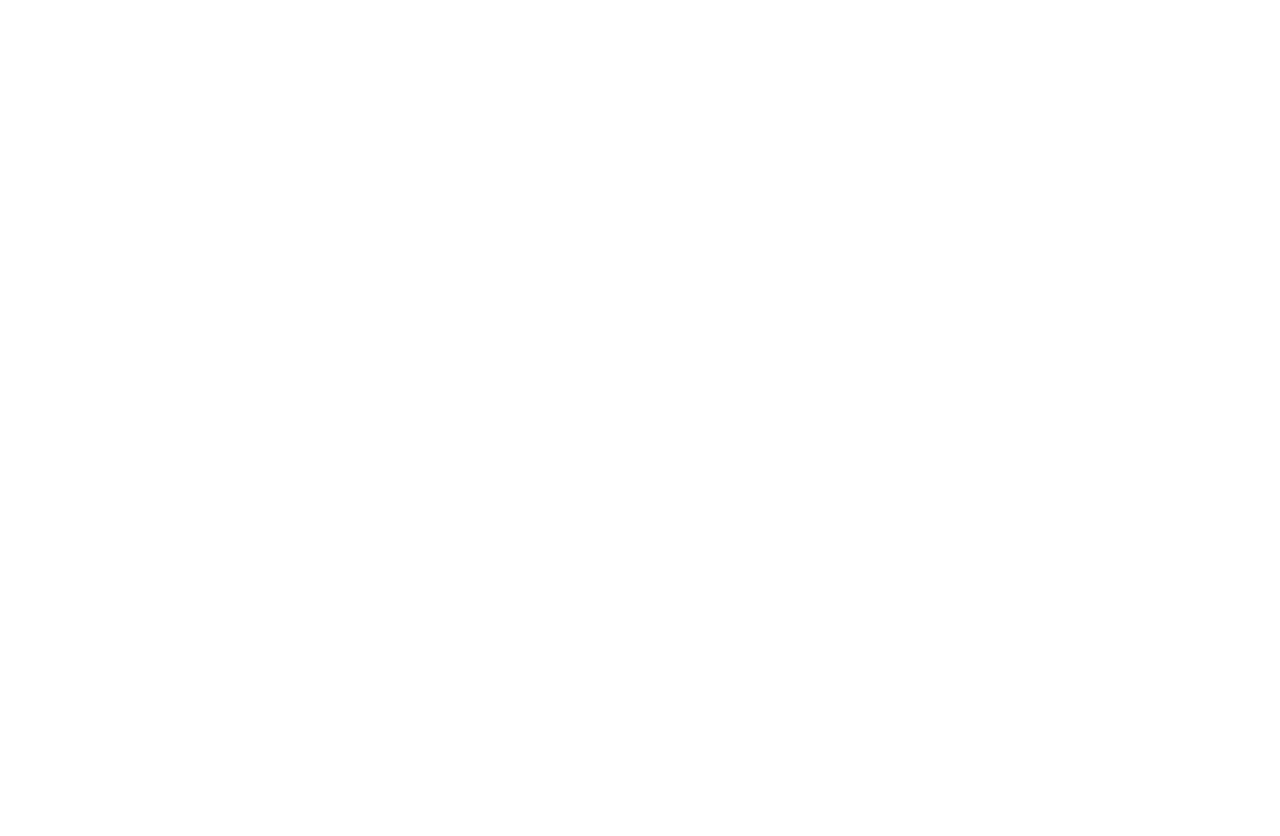
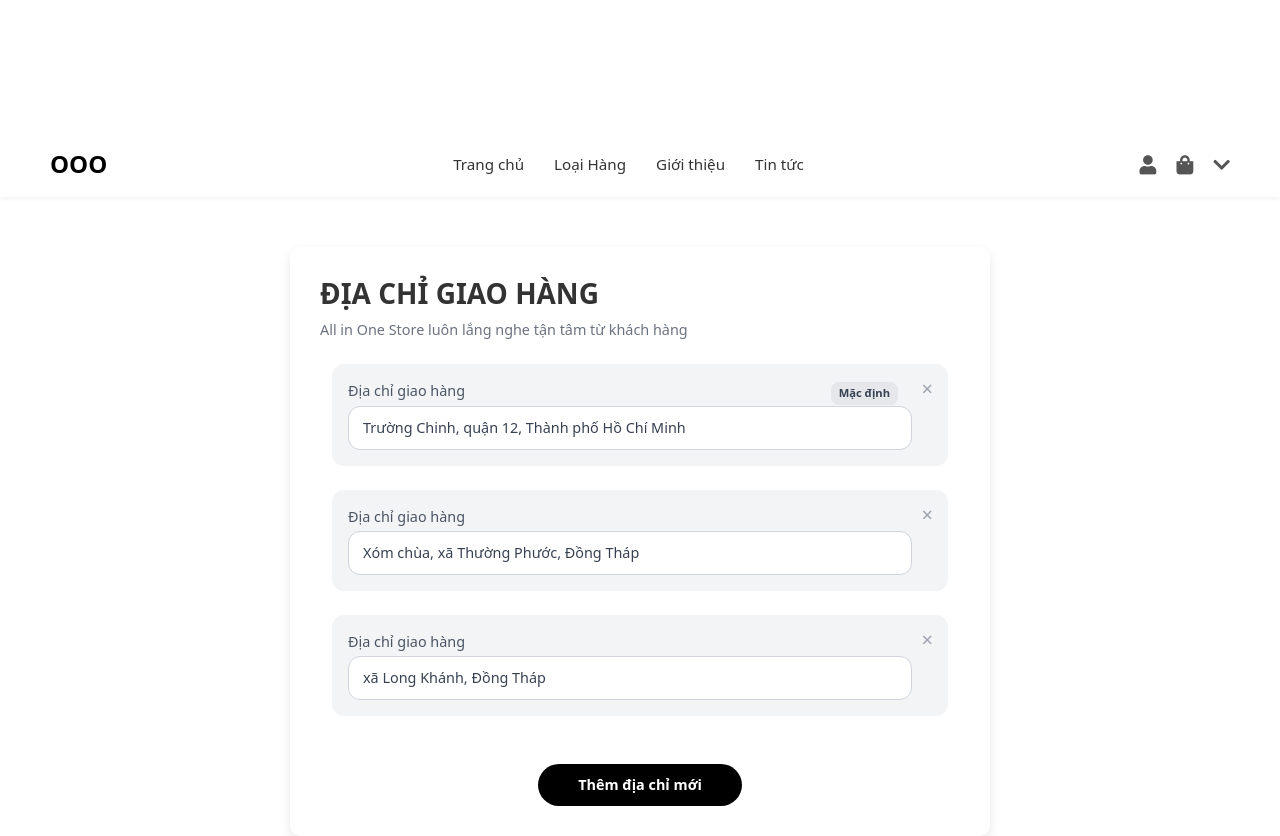
Before and after one commit to lllloc123h/AllinOneStore, a Vue app in the folder AOS_FE/AOS_FE/: page / in a window 1280 px wide. Shown: the part 5760-6596 px from the top of the page. Before the commit the page ends 5891 px from the top, so only its background shows below. Built offline with nearby package versions, Linux system fonts and the light colour scheme.

Commit message:
Code UI Shipping Address

```diff
--- a/AOS_FE/AOS_FE/src/App.vue
+++ b/AOS_FE/AOS_FE/src/App.vue
@@ -2,8 +2,10 @@
 import ImageUpload from './components/Module/ImageUpload.vue';
 import Login from './components/Module/Login.vue';
 import Register from './components/Module/Register.vue';
+import ShippingAddress from './components/Module/ShippingAddress.vue';
 </script>
 
 <template>
   <router-view />
+  <shipping-address/>
 </template>
--- /dev/null
+++ b/AOS_FE/AOS_FE/src/components/Module/ShippingAddress.vue
@@ -0,0 +1,262 @@
+<template>
+  <link rel="stylesheet" href="https://cdnjs.cloudflare.com/ajax/libs/font-awesome/5.15.4/css/all.min.css" />
+  <header class="header">
+    <div class="header-left">
+      <span class="logo">OOO</span>
+    </div>
+    <nav class="header-nav">
+      <ul>
+        <li><a href="#">Trang chủ</a></li>
+        <li><a href="#">Loại Hàng</a></li>
+        <li><a href="#">Giới thiệu</a></li>
+        <li><a href="#">Tin tức</a></li>
+      </ul>
+    </nav>
+    <div class="header-right">
+      <i class="header-icon fas fa-user"></i>
+      <i class="header-icon fas fa-shopping-bag"></i>
+      <i class="header-icon fas fa-chevron-down"></i>
+    </div>
+  </header>
+
+  <div class="address-container">
+    <div class="address row">
+      <div class="form col-sm-12">
+        <h2 class="form-title">ĐỊA CHỈ GIAO HÀNG</h2>
+        <p class="form-subtitle">
+          All in One Store luôn lắng nghe tận tâm từ khách hàng
+        </p>
+
+        <div class="address-item mb-4 p-3 rounded-xl position-relative">
+          <label class="form-label mb-1">Địa chỉ giao hàng</label>
+          <input type="text" value="Trường Chinh, quận 12, Thành phố Hồ Chí Minh" readonly class="form-control" />
+          <span class="default-label">Mặc định</span>
+          <button title="Xoá địa chỉ" class="btn-remove">×</button>
+        </div>
+
+        <div class="address-item mb-4 p-3 rounded-xl position-relative">
+          <label class="form-label mb-1">Địa chỉ giao hàng</label>
+          <input type="text" value="Xóm chùa, xã Thường Phước, Đồng Tháp" readonly class="form-control" />
+          <button title="Xoá địa chỉ" class="btn-remove">×</button>
+        </div>
+
+        <div class="address-item mb-4 p-3 rounded-xl position-relative">
+          <label class="form-label mb-1">Địa chỉ giao hàng</label>
+          <input type="text" value="xã Long Khánh, Đồng Tháp" readonly class="form-control" />
+          <button title="Xoá địa chỉ" class="btn-remove">×</button>
+        </div>
+
+        <div class="text-center mt-4 mx-3">
+          <button class="btn btn-add">
+            Thêm địa chỉ mới
+          </button>
+        </div>
+      </div>
+    </div>
+  </div>
+</template>
+
+<script>
+</script>
+
+<style scoped>
+body {
+  font-family: 'Arial', sans-serif;
+  margin: 0;
+  background-color: #f0f2f5;
+}
+
+.header {
+  display: flex;
+  justify-content: space-between;
+  align-items: center;
+  padding: 15px 50px;
+  background-color: white;
+  box-shadow: 0 2px 4px rgba(0, 0, 0, 0.05);
+}
+
+.header-left .logo {
+  font-weight: bold;
+  font-size: 1.5rem;
+  color: black;
+}
+
+.header-nav ul {
+  list-style: none;
+  display: flex;
+  margin: 0;
+  padding: 0;
+}
+
+.header-nav li {
+  margin-left: 30px;
+}
+
+.header-nav a {
+  text-decoration: none;
+  color: #333;
+  font-weight: 500;
+  font-size: 0.95rem;
+  transition: color 0.2s;
+}
+
+.header-nav a:hover {
+  color: #000;
+}
+
+.header-right {
+  display: flex;
+  align-items: center;
+}
+
+.header-icon {
+  margin-left: 20px;
+  font-size: 1.2rem;
+  cursor: pointer;
+  color: #555;
+  transition: color 0.2s;
+}
+
+.header-icon:hover {
+  color: #000;
+}
+
+.address-container {
+  display: flex;
+  justify-content: center;
+  margin-top: 50px;
+}
+
+.address {
+  padding: 0;
+  width: 700px;
+  border-radius: 10px;
+  overflow: hidden;
+  box-shadow: 0 4px 10px rgba(0, 0, 0, 0.1);
+  background-color: white;
+  display: block;
+}
+
+.form {
+  padding: 30px;
+}
+
+.form-title {
+  font-size: 1.75rem;
+  font-weight: 700;
+  margin-bottom: 0.5rem;
+  color: #333;
+}
+
+.form-subtitle {
+  color: #6b7280;
+  font-size: 0.9rem;
+  margin-top: 0;
+  margin-bottom: 1.5rem;
+}
+
+.address-item {
+  background-color: #f3f4f6;
+  position: relative;
+  border-radius: 0.75rem;
+  padding: 1rem;
+  margin-left: 12px;
+  margin-right: 12px;
+}
+
+.form-label {
+  font-weight: 500;
+  color: #4b5563;
+  font-size: 0.9rem;
+  display: block;
+  margin-bottom: 0.25rem;
+}
+
+.form-control {
+  width: calc(100% - 20px);
+  background-color: white;
+  border: 1px solid #d1d5db;
+  border-radius: 12px;
+  padding: 10px 14px;
+  font-size: 0.9rem;
+  color: #374151;
+  outline: none;
+  box-sizing: border-box;
+}
+
+.default-label {
+  position: absolute;
+  right: 50px;
+  top: 18px;
+  background-color: #e5e7eb;
+  color: #374151;
+  font-size: 0.7rem;
+  padding: 3px 8px;
+  border-radius: 8px;
+  font-weight: 600;
+}
+
+.btn-remove {
+  position: absolute;
+  right: 15px;
+  top: 15px;
+  background: none;
+  border: none;
+  font-size: 20px;
+  color: #9ca3af;
+  cursor: pointer;
+  transition: color 0.2s;
+  padding: 0;
+  line-height: 1;
+}
+
+.btn-remove:hover {
+  color: #ef4444;
+}
+
+.btn-add {
+  background-color: #000;
+  color: white;
+  padding: 10px 40px;
+  border-radius: 9999px;
+  font-size: 0.9rem;
+  font-weight: 600;
+  border: none;
+  cursor: pointer;
+  transition: background-color 0.3s ease;
+  width: auto;
+  display: inline-block;
+  margin-top: 1.5rem;
+}
+
+.btn-add:hover {
+  background-color: #374151;
+}
+
+@media (max-width: 768px) {
+  .header {
+    padding: 15px 20px;
+  }
+  .header-nav {
+    display: none;
+  }
+  .header-right .header-icon:first-child {
+    display: none;
+  }
+  .address-container {
+    margin-top: 20px;
+  }
+  .address {
+    width: 95%;
+    display: block;
+    margin: auto;
+  }
+  .form {
+    padding: 20px;
+  }
+  .address-item {
+    margin-left: 0;
+    margin-right: 0;
+  }
+}
+</style>
```
